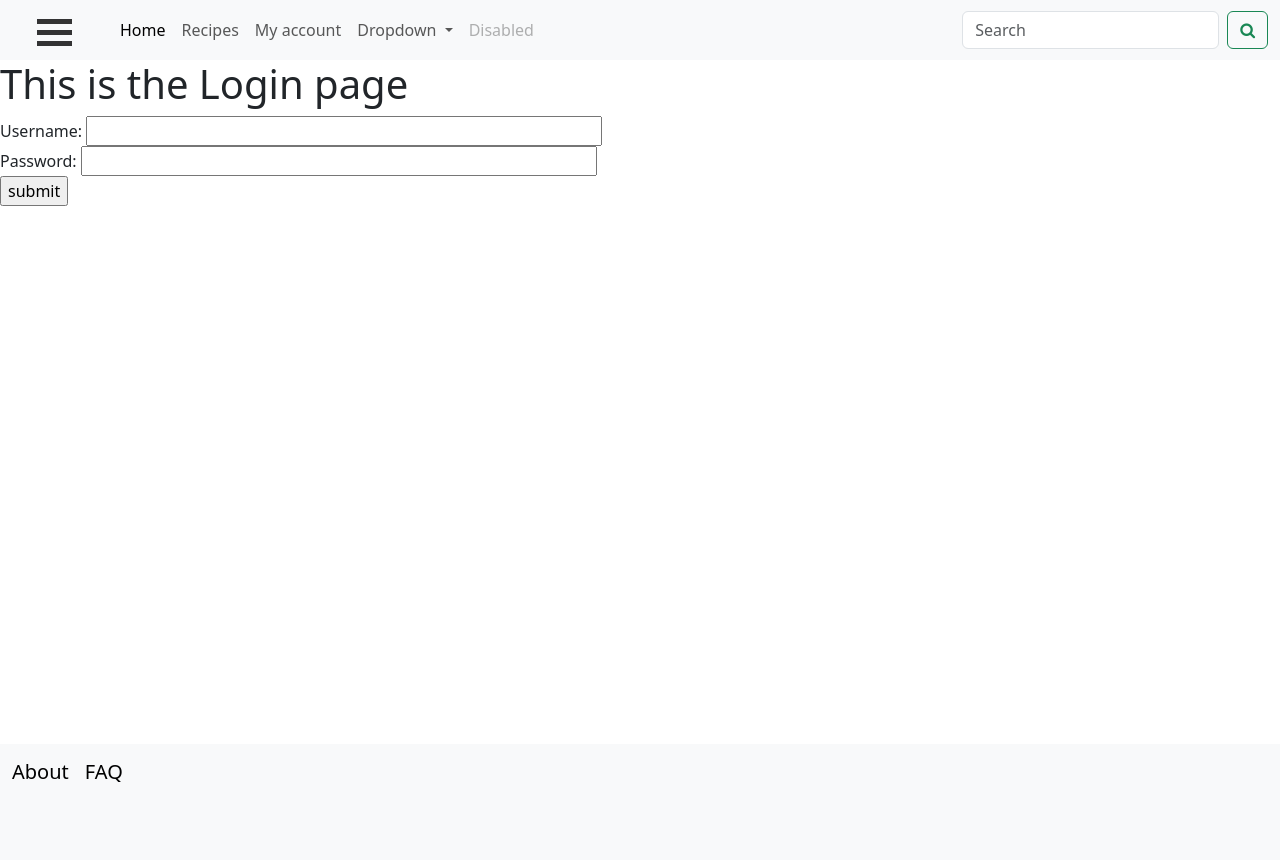
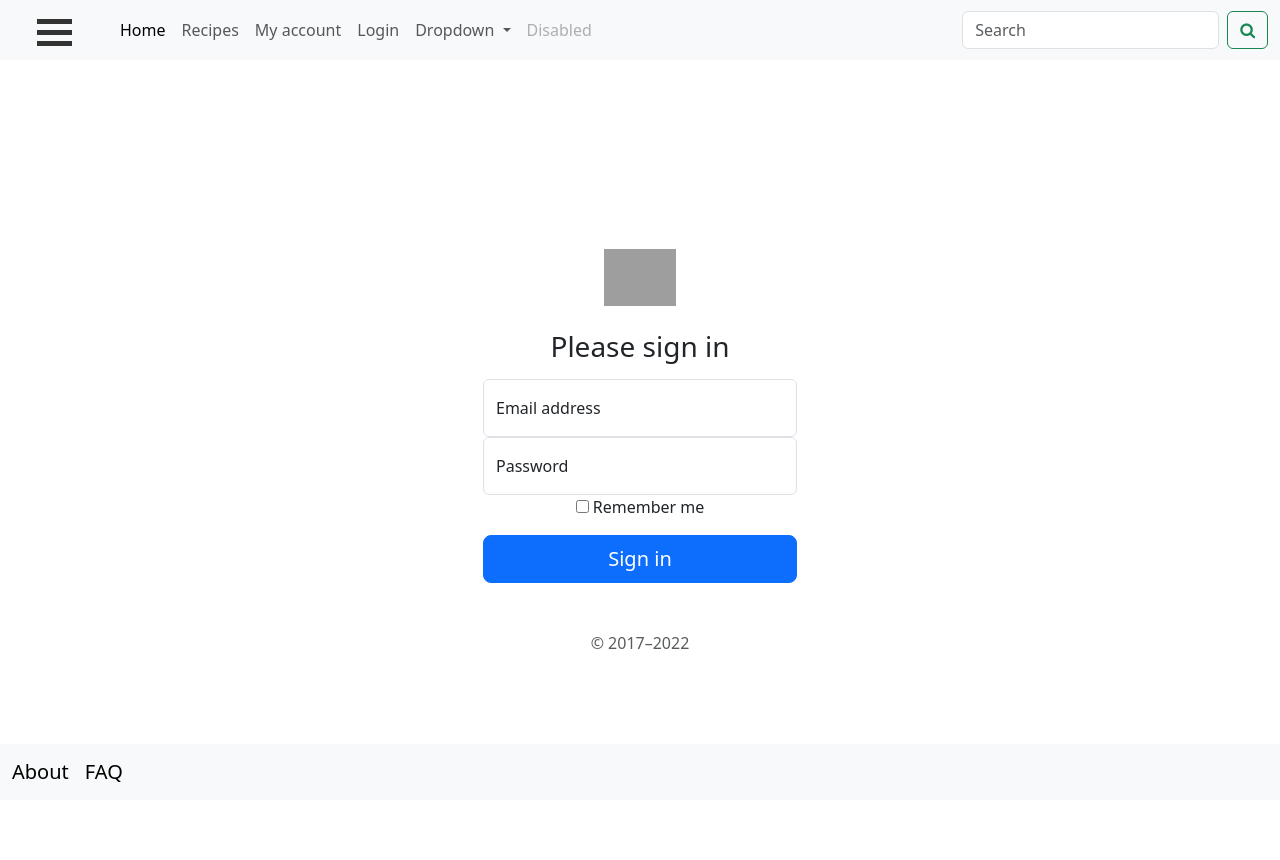
Before and after one commit to AlysonDick/recipes_project, a Django app: page /recipes/login/ in a window 1280 px wide. Before the commit the page ends 782 px from the top, so only its background shows below. Run offline with Django 3.2, Linux system fonts and the light colour scheme; grey boxes are pictures that could not be loaded.

Commit message:
Started html for the login page

```diff
--- a/templates/recipes/bootstrap_base.html
+++ b/templates/recipes/bootstrap_base.html
@@ -62,6 +62,9 @@
               <li class="nav-item">
                 <a class="nav-link" href="/recipes/my_account/">My account</a>
               </li>
+              <li class="nav-item">
+                <a class="nav-link" href="/recipes/login/">Login</a>
+              </li>
               <li class="nav-item dropdown">
                 <a class="nav-link dropdown-toggle" href="#" role="button" data-bs-toggle="dropdown" aria-expanded="false">
                   Dropdown
--- a/templates/recipes/login.html
+++ b/templates/recipes/login.html
@@ -9,16 +9,36 @@
 
 
 {% block body_block %}
-    <h1>This is the Login page</h1>
 
-    <div>
-        <form id='login_form' method='post' action='/recipes/login/'>
-            {% csrf_token %}
-            Username: <input type='text' name='username' value='' size='50' />
-            <br />
-            Password: <input type='password' name='password' value='' size='50' />
-            <br />
-            <input type='submit' value='submit' />
-        </form>
+    <div class = "row justify-content-center" style="height:100vh;">
+        <div class="col-md-6 text-center my-auto">
+            <main class="form-signin w-50 mx-auto my">
+                <form>
+                    <img class="mb-4" src="#" alt="logo" width="72" height="57">
+                    <h1 class="h3 mb-3 fw-normal">Please sign in</h1>
+
+                    <div class="form-floating">
+                        <input type="email" class="form-control" id="floatingInput" placeholder="name@example.com">
+                        <label for="floatingInput">Email address</label>
+                    </div>
+                    <div class="form-floating">
+                        <input type="password" class="form-control" id="floatingPassword" placeholder="Password">
+                        <label for="floatingPassword">Password</label>
+                    </div>
+
+
+                    <div class="checkbox mb-3">
+                        <label>
+                            <input type="checkbox" value="remember-me"> Remember me
+                        </label>
+                    </div>
+                    <button class="w-100 btn btn-lg btn-primary" type="submit">Sign in</button>
+                    <p class="mt-5 mb-3 text-muted">&copy; 2017–2022</p>
+                </form>
+            </main>
+        </div>
     </div>
+
+
+
 {% endblock %}
```
Also changed, not shown: 1 other file.
